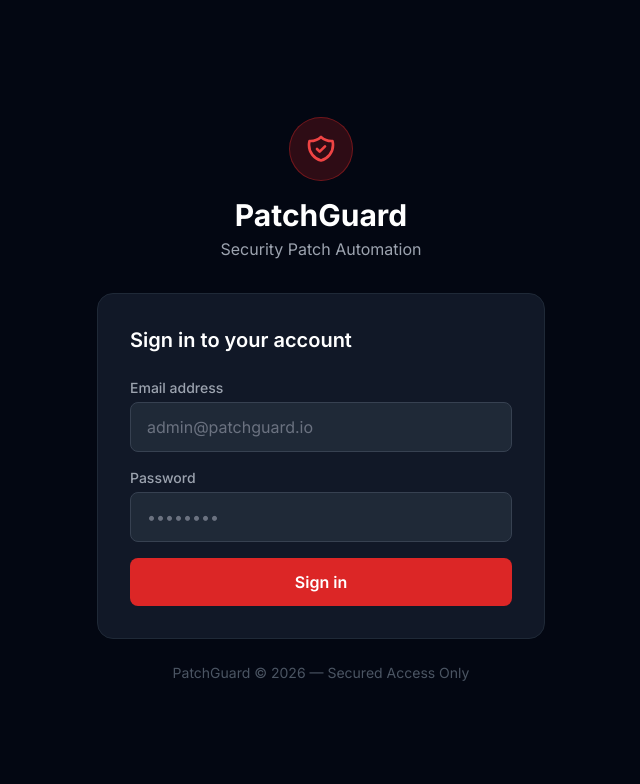
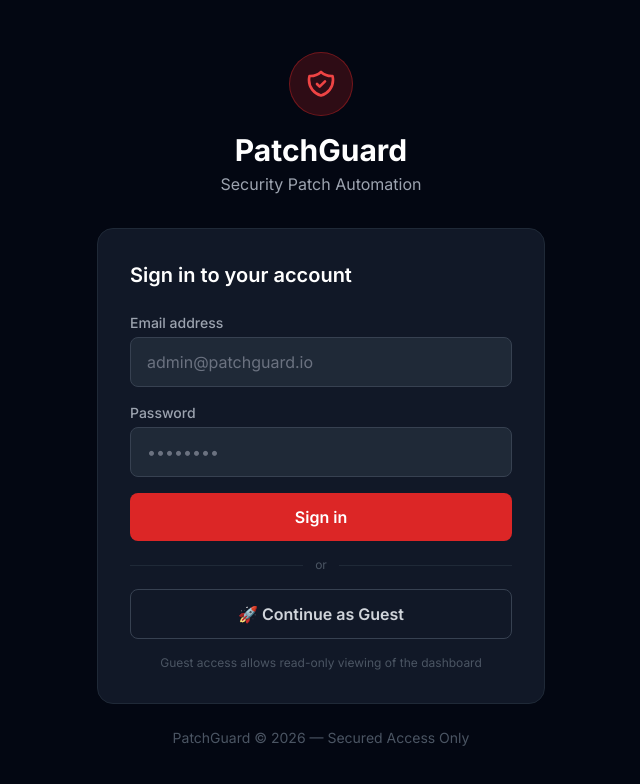
Before and after one commit to kishanandavarapu-alt/patchguard, a Next.js app in the folder frontend/: page /login in a window 1280 px wide. Shown: the top 784 px of the page, without its empty margins (319-959 px from the left). Built offline with nearby package versions, Linux system fonts and the light colour scheme; no server answers.

Commit message:
feat: add guest login

```diff
--- a/frontend/src/app/login/page.tsx
+++ b/frontend/src/app/login/page.tsx
@@ -27,6 +27,10 @@ export default function LoginPage() {
       router.push('/dashboard')
       router.refresh()
     }
+  }
+
+  const handleGuestLogin = () => {
+    router.push('/dashboard')
   }
 
   return (
@@ -90,6 +94,25 @@ export default function LoginPage() {
               {loading ? 'Signing in...' : 'Sign in'}
             </button>
           </form>
+
+          {/* Divider */}
+          <div className="flex items-center gap-3 my-4">
+            <div className="flex-1 h-px bg-gray-800" />
+            <span className="text-gray-600 text-xs">or</span>
+            <div className="flex-1 h-px bg-gray-800" />
+          </div>
+
+          {/* Guest Login */}
+          <button
+            onClick={handleGuestLogin}
+            className="w-full py-3 px-4 bg-transparent hover:bg-gray-800 border border-gray-700 hover:border-gray-500 text-gray-300 font-semibold rounded-lg transition duration-200"
+          >
+            🚀 Continue as Guest
+          </button>
+
+          <p className="text-center text-gray-600 text-xs mt-4">
+            Guest access allows read-only viewing of the dashboard
+          </p>
         </div>
 
         <p className="text-center text-gray-600 text-sm mt-6">
```
